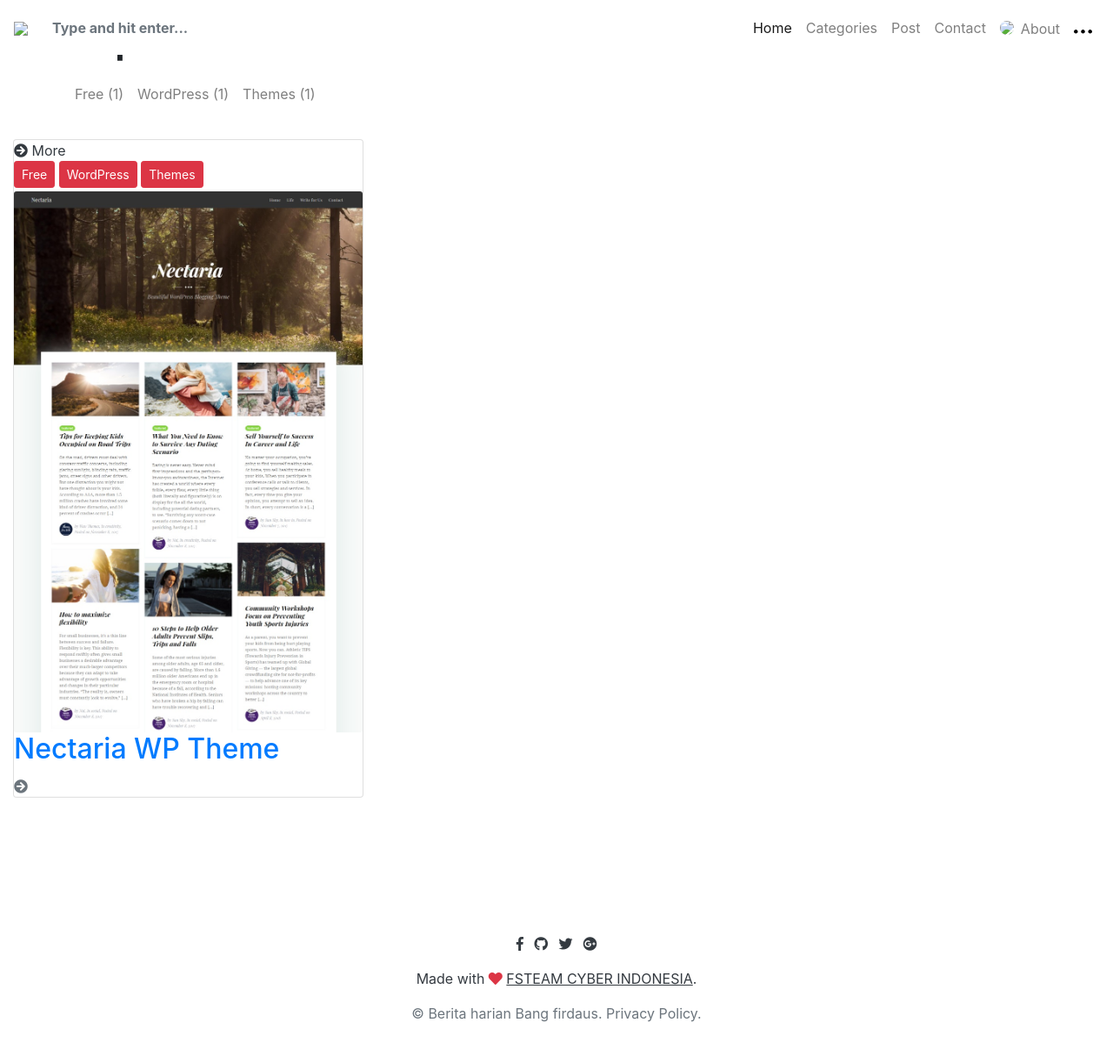
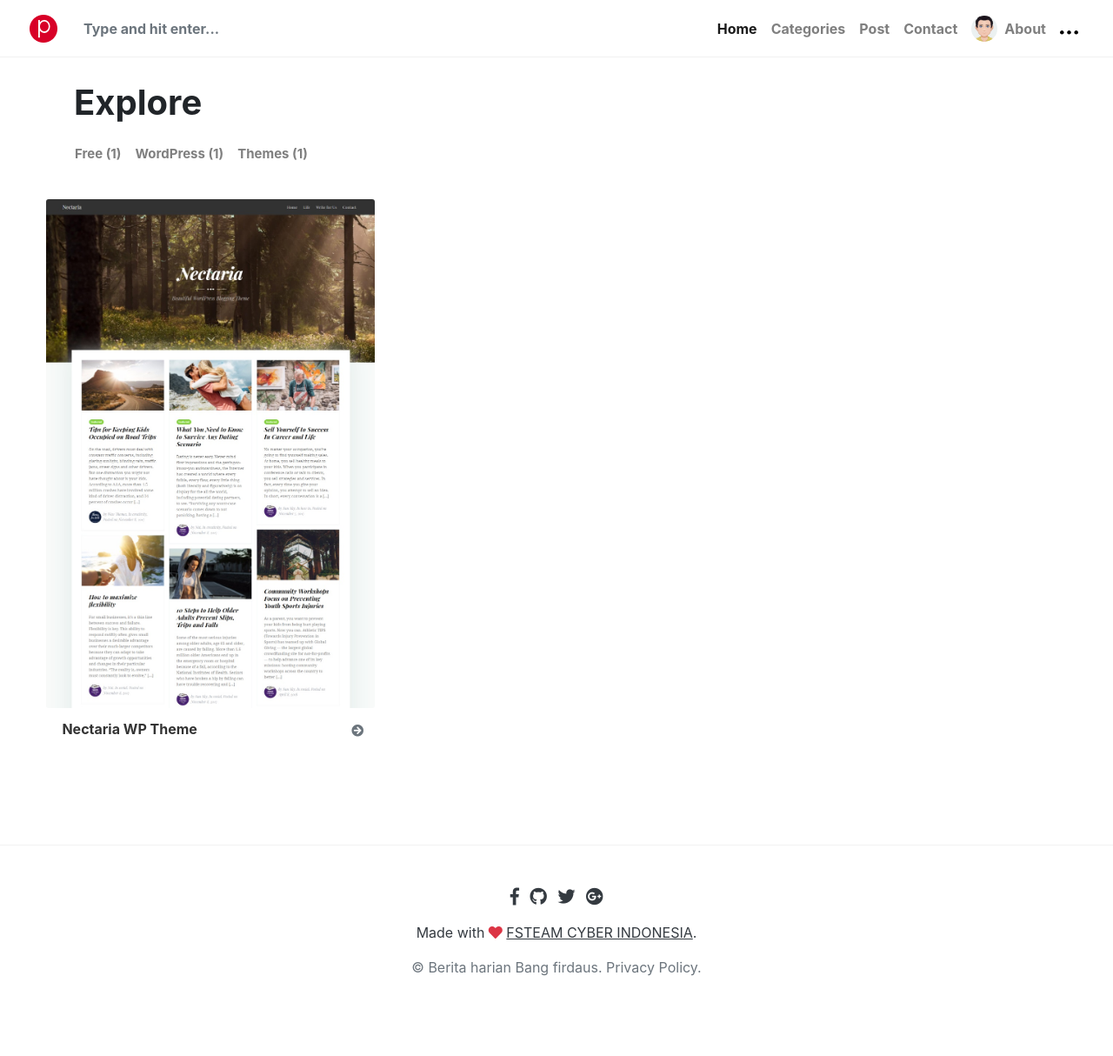
Before and after one commit to fscodes/fscodes.github.io, a Jekyll site: the page built from index.html, in a window 1280 px wide and 1241 px high. Shown: the top 1214 px of the window at 87% size. Built offline with Jekyll 4.4.1, drawn with Linux system fonts in a browser that asks for light colours; nearby versions of some CDN libraries; library files that are not in the unit come from our copies; the list of posts is cut into pages by our own code; comment, search, counter and statistics services are not loaded; part of the change alters nothing that is shown.

```diff
--- a/_config.yml
+++ b/_config.yml
@@ -3,7 +3,7 @@ name: 'Berita harian Bang firdaus'
 description: 'Catatan Portalnya bang firdaus Siregar.'
 logo: 'assets/images/logo.png'
 favicon: 'assets/images/logo.png'
-baseurl: 'fscode.github.io'
+baseurl: ''
 avatar: 'assets/images/sal.jpg'
 disqus: 'bgdaus'
 email: 'fsteamcyber@gmail.com'
```
